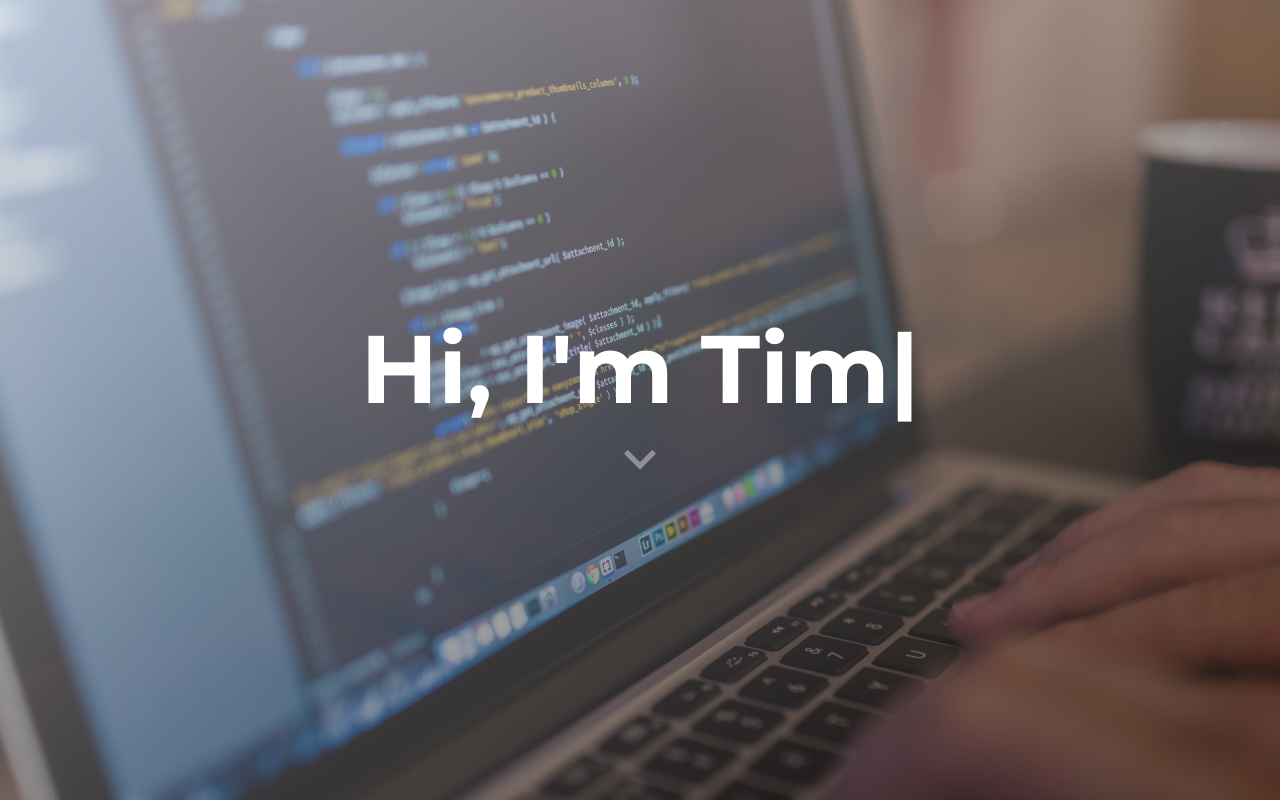
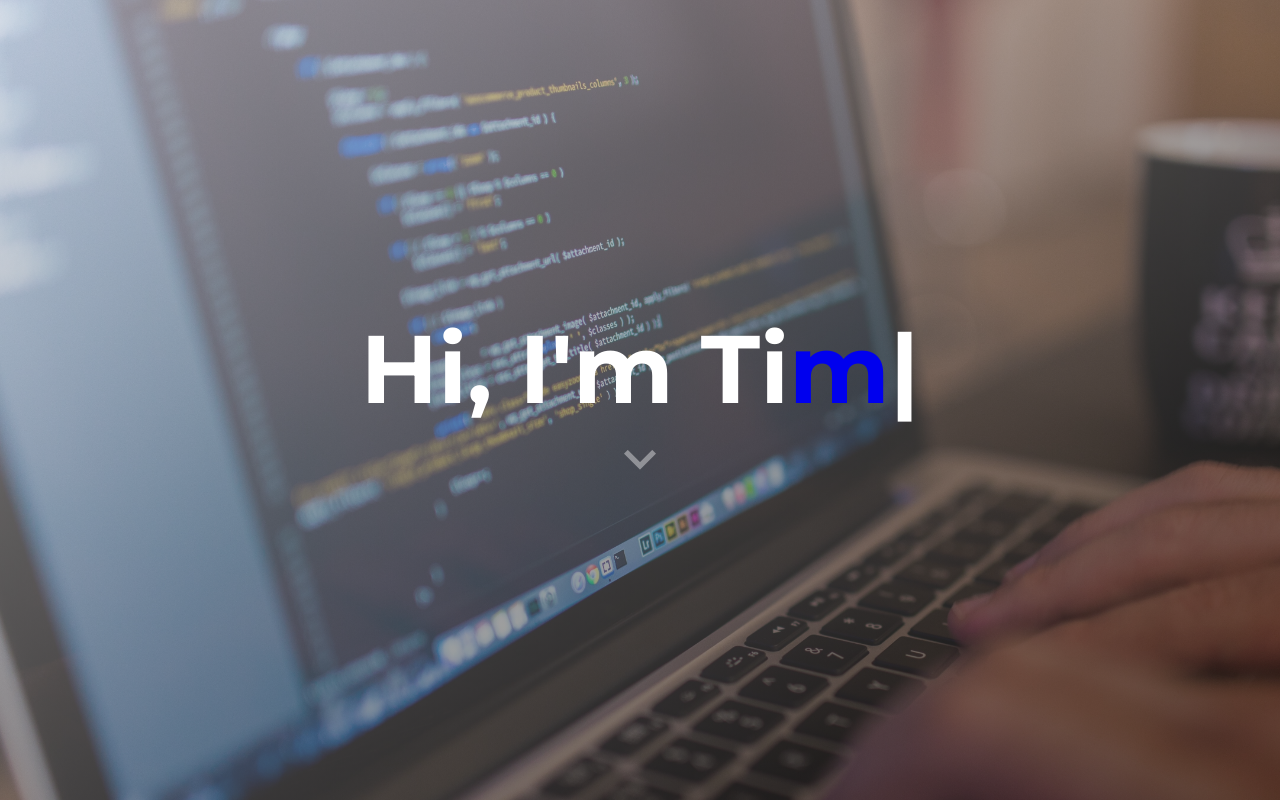
Before and after one commit to timfeskens/timfeskens.nl, a Vue app: page /#/ in a window 1280 px wide. Shown: the top 800 px of the page. Built offline with nearby package versions, Linux system fonts and the light colour scheme.

Commit message:
created a small easteregg

```diff
--- a/src/App.vue
+++ b/src/App.vue
@@ -1,7 +1,9 @@
 <template>
   <div id="app">
+    <link href="https://fonts.googleapis.com/css?family=Montserrat:400,500,700" rel="stylesheet">
+		<link href="https://fonts.googleapis.com/icon?family=Material+Icons" rel="stylesheet">
     <router-view></router-view>
-    <Main></Main>
+    <!-- <Main></Main> -->
   </div>
 </template>
 
--- /dev/null
+++ b/src/assets/pages/me.vue
@@ -0,0 +1,198 @@
+<template>
+	<div class="me">
+		<div class="bg part-1">
+			<div class="bg--color">
+		</div>
+		<span class="bg--title">Oh, hi there<span class="blink">|</span></span>
+		<i class="material-icons to-bottom" v-scroll-to="'.part-2'">expand_more</i>
+		</div>
+		<!-- <i class="material-icons to-top" v-scroll-to="'.bg'">expand_less</i> -->
+
+		<div class="bg part-2">
+			<div class="bg--color">
+		</div>
+		<span class="bg--title">What are you doing here?<span class="blink">|</span></span>
+		<i class="material-icons to-bottom" v-scroll-to="'.part-3'">expand_more</i>
+		</div>
+
+		<div class="bg part-3">
+			<div class="bg--color">
+		</div>
+		<span class="bg--title">What am I doing here?<span class="blink">|</span></span>
+		<i class="material-icons to-bottom" v-scroll-to="'.part-4'">expand_more</i>
+		</div>
+
+		<div class="bg part-4">
+			<div class="bg--color">
+		</div>
+		<span class="bg--title">Oh that's right!<span class="blink">|</span></span>
+		<i class="material-icons to-bottom" v-scroll-to="'.part-5'">expand_more</i>
+		</div>
+
+		<div class="bg part-5">
+			<div class="bg--color">
+		</div>
+		<span class="bg--title">I'm just creeping<span class="blink">|</span></span>
+		<div class="part-5--bottom"></div>
+		</div>
+
+
+		<i class="material-icons to-top--phone" v-scroll-to="'.part-1'">expand_less</i>
+	</div>
+</template>
+<style lang="scss">
+@import '~@/main.scss';
+
+body, html {
+	height: 100%;
+}
+.me {
+	height: auto;
+	font-family: 'Montserrat', sans-serif;
+	height: 100%;
+	overflow: hidden;
+	text-align: center; // test
+
+	.to-bottom {
+		font-size: 4em;
+		color: $tim--white;
+		z-index: 3;
+		cursor: pointer;
+		opacity: .4;
+		transition-duration: 500ms;
+
+		&:hover, &:focus {
+			opacity: 1.0;
+			transition-duration: 500ms;
+		}
+
+		@media only screen and (max-width: $tablet) {
+           font-size: 5em;
+		   background: $tim--gray;
+		   border-radius: 46px;
+		   padding: 10px 26px;
+		   margin-top: 100px;
+        }
+	}
+
+	.to-top--phone {
+		font-size: 3em;
+		background: $tim--gray;
+		color: $tim--white;
+		border-radius: 46px;
+		width: 50px;
+		padding: 10px 26px;
+		margin: 25px auto 0;
+		cursor: pointer;
+		opacity: .3;
+
+		&:hover, &:focus {
+			opacity: 1.0;
+			transition-duration: 500ms;
+		}
+
+		@media only screen and (max-width: $tablet) {
+			display: block;
+		}
+	}
+
+	.bg {
+		position: absolute;
+		left:0;
+		width: 100%;
+		overflow: hidden;
+		height: 100%;
+		background: red; /* For browsers that do not support gradients */
+		display: flex;
+		justify-content: center;
+		align-items: center;
+		flex-direction: column;
+		z-index: 2;
+
+		&--color {
+			position: absolute;
+			top: 0;
+			left: 0;
+			width: 100%;
+			height: 100%;
+			background-color: $tim--black;
+			opacity: .4;
+			z-index: 2;
+		}
+	}
+
+	.bg--title {
+		font-size: 6em;
+		font-weight: $heavy;
+		color: $tim--white;
+		z-index: 3;
+
+		@media only screen and (max-width: $tablet) {
+        	text-align: center;
+        }
+	}
+
+	.bg--me {
+		text-decoration: none;
+		cursor: auto;
+
+		&:hover, &:visited, &:active {
+			color: $tim--white;
+		}
+	}
+
+	.blink {
+  		animation: blink 1300ms infinite;
+		height: 1em;
+	}
+
+	@keyframes blink {
+		0% {opacity: 0}
+		49%{opacity: 0}
+		50% {opacity: 1}
+	}
+
+	.part-1 {
+		top: 0;
+		background: linear-gradient(#CCCCCC, #CCCCFF);
+	}
+
+	.part-2 {
+		top: 100%;
+		background: linear-gradient(#CCCCFF, #CCFFFF);
+	}
+
+	.part-3 {
+		top: 200%;
+		background: linear-gradient(#CCFFFF, #CCFFCC);
+	}
+
+	.part-4 {
+		top: 300%;
+		background: linear-gradient(#CCFFFF, #628740);
+	}
+
+	.part-5 {
+		top: 400%;
+		background: linear-gradient(#628740, #a4cb46);
+
+	&--bottom {
+		position: absolute;
+		bottom: 0;
+		background: url("../images/grass.png") no-repeat center;
+		z-index: 5;
+		background-size: contain;
+		width: 100%;
+		height: 100px;
+	}
+
+	}
+}
+
+</style>
+
+<script>
+export default {
+  name: 'Me'
+}
+</script>
--- a/src/components/Main.vue
+++ b/src/components/Main.vue
@@ -1,14 +1,12 @@
 <template>
 	<div class="home">
-		<link href="https://fonts.googleapis.com/css?family=Montserrat:400,500,700" rel="stylesheet">
-		<link href="https://fonts.googleapis.com/icon?family=Material+Icons" rel="stylesheet">
-		<div class="bg--container">
+		<div class="bg">
 			<div class="bg--color">
 		</div>
-		<span class="bg--title">Hi, I'm Tim<span class="blink">|</span></span>
+		<span class="bg--title">Hi, I'm Ti<router-link to="/me" class="bg--me">m</router-link><span class="blink">|</span></span>
 		<i class="material-icons to-bottom" v-scroll-to="'.container'">expand_more</i>
 		</div>
-		<i class="material-icons to-top" v-scroll-to="'.bg--container'">expand_less</i>
+		<i class="material-icons to-top" v-scroll-to="'.bg'">expand_less</i>
 		<div class="container">
 			<div class="expertise--title"> My Expertise </div>
 			<div class="expertise">
@@ -36,7 +34,7 @@
 						Lorem ipsum dolor sit amet, mea ea laboramus hendrerit, dicam vivendum sententiae sit et. Pro ex persius legimus, ex duo falli choro salutatus. Qui lorem partiendo id. In pro vide rationibus. Vituperata incorrupte omittantur no vix, adhuc equidem propriae eu sed. Est ei velit vivendum honestatis, ea odio definitiones eos.
 					</div>
 				</div>
-				<i class="material-icons to-top--phone" v-scroll-to="'.bg--container'">expand_less</i>
+				<i class="material-icons to-top--phone" v-scroll-to="'.bg'">expand_less</i>
 			</div>
 		</div>
 	</div>
@@ -112,7 +110,7 @@
 		}
 	}
 
-	.bg--container {
+	.bg {
 		position: absolute;
 		top:0;
 		left:0;
@@ -127,7 +125,7 @@
 		flex-direction: column;
 		z-index: 2;
 
-		.bg--color {
+		&--color {
 			position: absolute;
 			top: 0;
 			left: 0;
@@ -148,6 +146,15 @@
 		@media only screen and (max-width: $tablet) {
         	text-align: center;
         }
+	}
+
+	.bg--me {
+		text-decoration: none;
+		cursor: auto;
+
+		&:hover, &:visited, &:active {
+			color: $tim--white;
+		}
 	}
 
 	.blink {
@@ -193,7 +200,6 @@
 		}
 
 		&--b1, &--b2, &--b3 {
-			font-weight: $semi-bold;
 			font-size: 1.1em;
 			width: 20%;
 			color: $tim--gray;
--- a/src/router/index.js
+++ b/src/router/index.js
@@ -1,6 +1,7 @@
 import Vue from 'vue'
 import Router from 'vue-router'
 import Main from '@/components/Main'
+import Me from '@/assets/pages/me'
 
 Vue.use(Router)
 
@@ -10,6 +11,11 @@ export default new Router({
       path: '/',
       name: 'Main',
       component: Main
+    },
+    {
+      path: '/me',
+      name: 'Me',
+      component: Me
     }
   ]
 })
```
Also changed, not shown: src/assets/images/grass.png (added).
